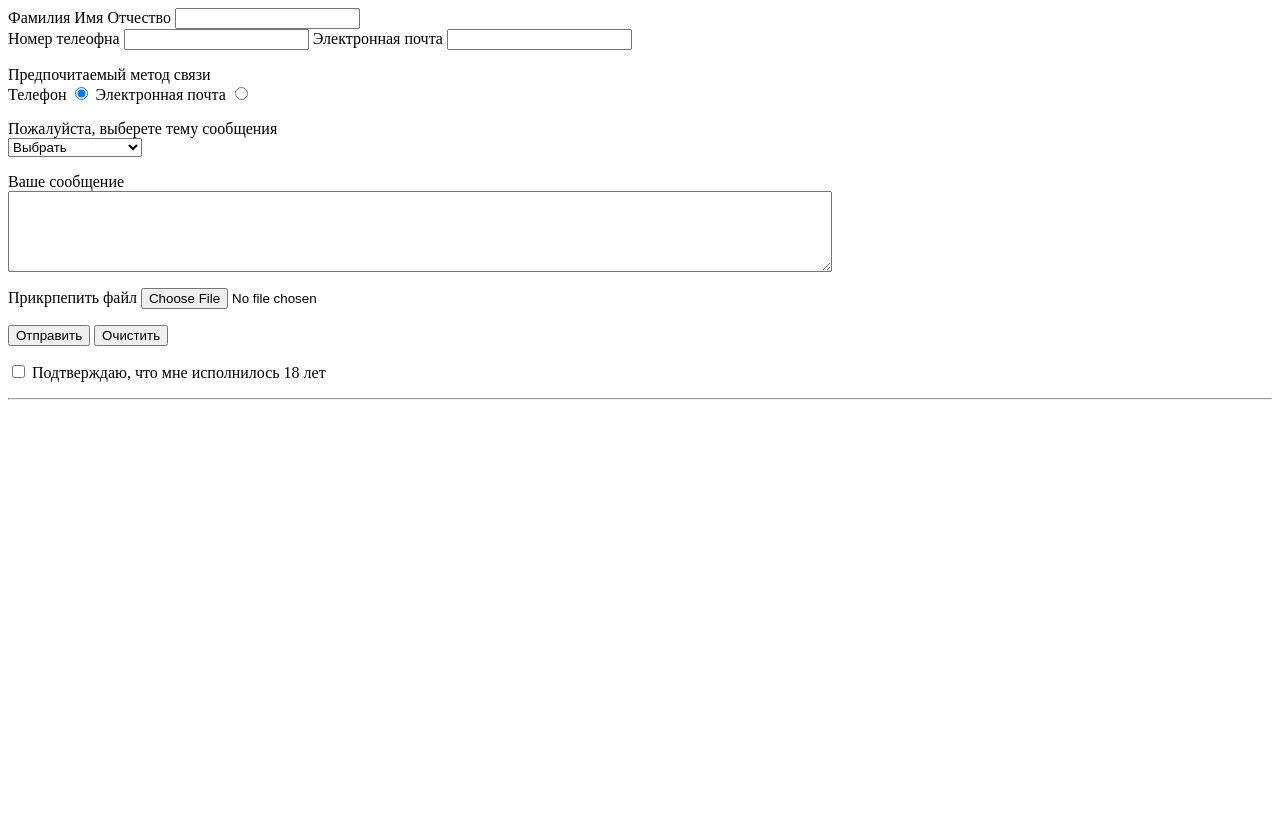
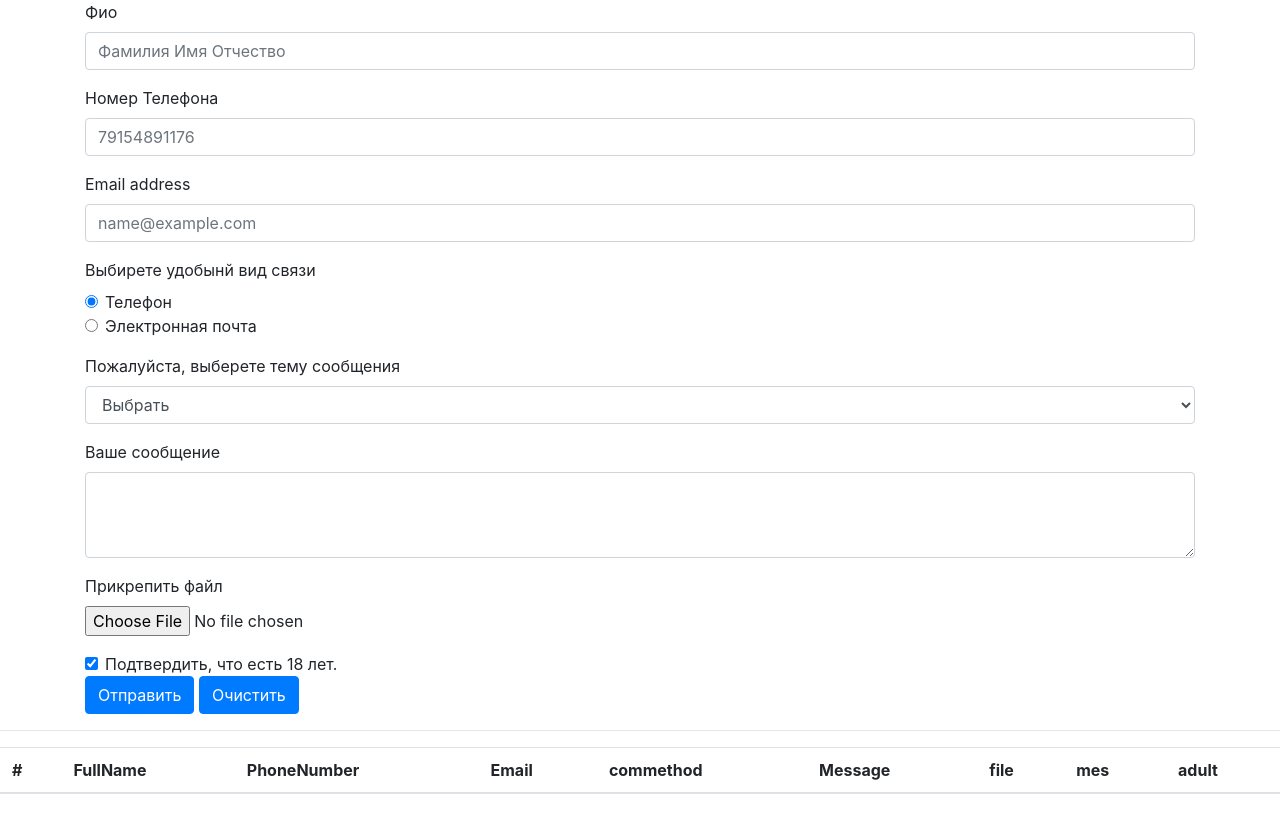
Before and after one commit to Ilyajr17/-PHP-Practical-task-Contact-us-form, a PHP site: page /index.html in a window 1280 px wide. Before the commit the page ends 400 px from the top, so only its background shows below. Run offline with PHP 8.4, Linux system fonts and the light colour scheme; lists and menus that the app fills with data are empty; some libraries are stand-ins or nearby versions.

Commit message:
Add files via upload

```diff
--- a/index.html
+++ b/index.html
@@ -1,79 +1,134 @@
 <html>
   <head>
     <meta charset = "utf-8">
+    <link rel="stylesheet" href="https://maxcdn.bootstrapcdn.com/bootstrap/4.0.0/css/bootstrap.min.css" integrity="sha384-Gn5384xqQ1aoWXA+058RXPxPg6fy4IWvTNh0E263XmFcJlSAwiGgFAW/dAiS6JXm" crossorigin="anonymous">
+
   </head>
 
   <body>
+    <div class="container">
     <form action = "index.php" method = "post">
-       <label>
-         Фамилия Имя Отчество
-      <input type = "text" name = "FullName" required>
-      </label>
-
-      <br />
-
-            <label>
-         Номер телеофна
-      <input type = "text" name = "PhoneNumber" required>
-      </label>
-
-                  <label>
-      Электронная почта
-        <input type = "email" name = "Email" required>
-
-      </label>
 
 
 
-   <p>
-     Предпочитаемый метод связи
-       <br/>
-     <label> Телефон    </label>
-       <input type="radio" name="question" value="phone" checked = "checked" >
+      <div class="form-group">
+        <label for="FullName">Фио</label>
+        <input type="text" class="form-control" id="FullName" placeholder="Фамилия Имя Отчество" name ='FullName' required>
+      </div>
 
-            <label> Электронная почта   </label>
-       <input type="radio" name="question" value="email">
-    </p>
+     <div class="form-group">
+      <label for="PhoneNumber">Номер Телефона</label>
+      <input type="text" class="form-control" id="PhoneNumber" placeholder="79154891176" name ='PhoneNumber' required>
+     </div>
 
-        <p>
-           Пожалуйста, выберете тему сообщения
-          <br/>
-    <select>
-        <option>Выбрать</option>
-        <option>Отдел продаж</option>
-        <option>Отдел рекламы</option>
-        <option>Отдел маркетенга</option>
-    </select>
-         </p>
+     <div class="form-group">
+      <label for="Email">Email address</label>
+      <input type="email" class="form-control" id="Email" placeholder="name@example.com" name ='Email' required>
+     </div>
+
+     <div class="form-group">
+      <label for="PhoneNumber">Выбирете удобынй вид связи</label>
 
 
-                      <p>
-
-       Ваше сообщение
-                      <br />
-        <textarea rows="5" cols="100"> </textarea>
-    <p/>
-
-        <p>Прикрпепить файл
-               <input name="myFile" type="file">
-        </p>
+     <div class="form-check">
+      <input class="form-check-input" type="radio" name="commethod" id="commethod" value = "PhoneNumber" checked = "checked">
+      <label class="form-check-label" for="commethod">
+        Телефон
+      </label>
+     </div>
+     <div class="form-check">
+      <input class="form-check-input" type="radio" name="commethod" id="commethod" value = "Email" >
+      <label class="form-check-label" for="commethod">
+        Электронная почта
+      </label>
+     </div>
+      </div>
 
 
 
-            <input type = "submit" value = "Отправить">
-       <input type = "reset" value = "Очистить">
+
+          <div class="form-group">
+            <label for="Message">Пожалуйста, выберете тему сообщения</label>
+            <select class="form-control" id="Message" name="Message" required>
+              <option value="other">Выбрать</option>
+              <option value="Sales">Отдел продаж</option>
+              <option value="advertising">Отдел рекламы</option>
+            </select>
+          </div>
+
+
+
+
+                       <div class="form-group">
+                        <label for="mes">Ваше сообщение</label>
+                        <textarea class="form-control" id="mes" rows="3" name = "mes" required ></textarea>
+                      </div>
+
+                      <div class="form-group">
+                        <label for="file">Прикрепить файл</label>
+                        <input type="file" class="form-control-file" id="file" name = "file" value="file">
+                      </div>
+
+
+         <div class="form-check">
+          <input class="form-check-input" type="checkbox" name = "adult" value = "1" id = "adult" checked>
+          <label class="form-check-label" for="adult">
+            Подтвердить, что есть 18 лет.
+          </label>
+         </div>
+
+
+         <button type="submit" class="btn btn-primary">Отправить</button>
+
+
+          <button type="reset" class="btn btn-primary">Очистить</button>
+
+
+        </div>
         </form>
-    <form>
 
-    <label>
-        <input type="checkbox">
-        Подтверждаю, что мне исполнилось 18 лет
-    </label>
-
-</form>
 
 
 <hr/>
 
+<table class="table">
+  <thead>
+    <tr>
+      <th scope="col">#</th>
+      <th scope="col">FullName</th>
+      <th scope="col">PhoneNumber</th>
+      <th scope="col">Email</th>
+      <th scope="col">commethod</th>
+      <th scope="col">Message</th>
+      <th scope="col">file</th>
+      <th scope="col">mes</th>
+      <th scope="col">adult</th>
+    </tr>
+  </thead>
+  <tbody>
+
+    <?php foreach($users as $user) :?>
+
+    <tr>
+      <th scope="row"><?php echo $user['Id']; ?></th>
+      <td><?php echo $user['FullName']; ?></td>
+      <td><?php echo $user['PhoneNumber']; ?></td>
+      <td><?php echo $user['Email']; ?></td>
+      <td><?php echo $user['commethod']; ?></td>
+      <td><?php echo $user['Message']; ?></td>
+      <td><?php echo $user['file']; ?></td>
+      <td><?php echo $user['mes']; ?></td>
+      <td><?php echo $user['adult']; ?></td>
+    </tr>
+
+    <?php endforeach; ?>
+
+  </tbody>
+</table>
+
+<script src="https://code.jquery.com/jquery-3.2.1.slim.min.js" integrity="sha384-KJ3o2DKtIkvYIK3UENzmM7KCkRr/rE9/Qpg6aAZGJwFDMVNA/GpGFF93hXpG5KkN" crossorigin="anonymous"></script>
+<script src="https://cdnjs.cloudflare.com/ajax/libs/popper.js/1.12.9/umd/popper.min.js" integrity="sha384-ApNbgh9B+Y1QKtv3Rn7W3mgPxhU9K/ScQsAP7hUibX39j7fakFPskvXusvfa0b4Q" crossorigin="anonymous"></script>
+<script src="https://maxcdn.bootstrapcdn.com/bootstrap/4.0.0/js/bootstrap.min.js" integrity="sha384-JZR6Spejh4U02d8jOt6vLEHfe/JQGiRRSQQxSfFWpi1MquVdAyjUar5+76PVCmYl" crossorigin="anonymous"></script>
+
   </body>
 </html>
```
Also changed, not shown: index.php (+19 -17 lines).
